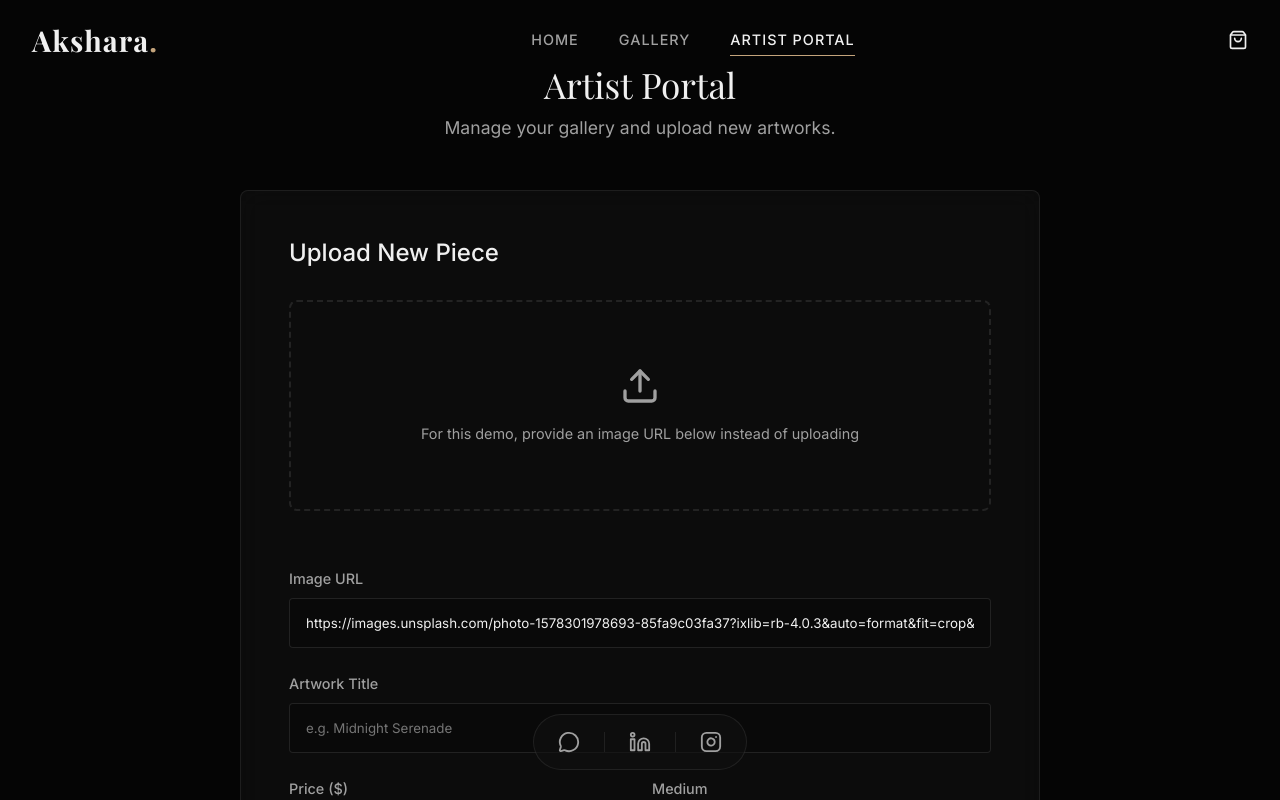
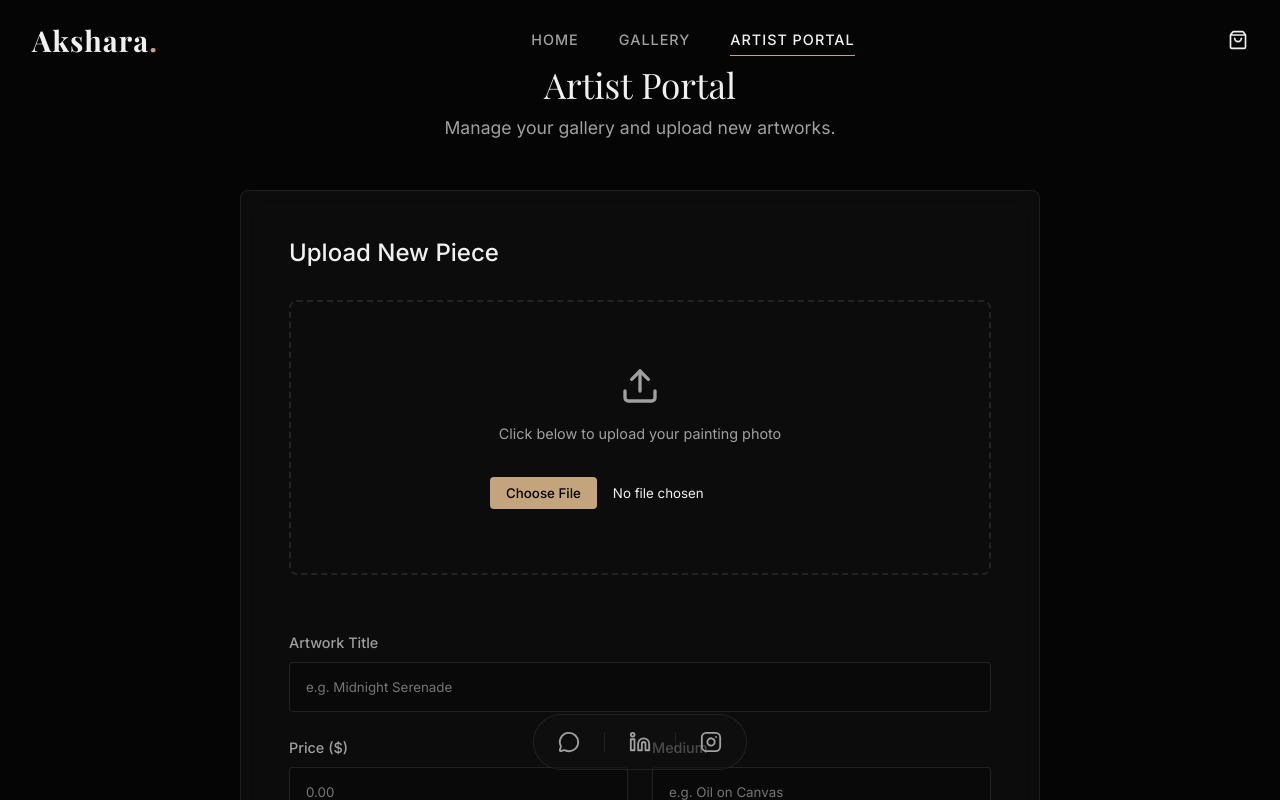
Before and after one commit to 12tarsoliya/akshara.art, a React (Vite) app: page /admin in a window 1280 px wide. Shown: the top 800 px of the page. Built offline with nearby package versions, Linux system fonts and the light colour scheme; a web font is replaced by a local one.

Commit message:
Add local file upload for paintings

```diff
--- a/src/pages/AdminDashboard.css
+++ b/src/pages/AdminDashboard.css
@@ -62,6 +62,31 @@
   font-size: 0.9rem;
 }
 
+.file-input {
+  margin-top: 1rem;
+  font-family: var(--font-body);
+  color: var(--text-primary);
+  width: 100%;
+  max-width: 300px;
+}
+
+.file-input::file-selector-button {
+  background: var(--accent-color);
+  color: black;
+  border: none;
+  padding: 0.5rem 1rem;
+  border-radius: 4px;
+  cursor: pointer;
+  margin-right: 1rem;
+  font-family: var(--font-body);
+  font-weight: 500;
+  transition: all var(--transition-fast);
+}
+
+.file-input::file-selector-button:hover {
+  background: #d4b48c;
+}
+
 .upload-form {
   display: flex;
   flex-direction: column;
--- a/src/pages/AdminDashboard.jsx
+++ b/src/pages/AdminDashboard.jsx
@@ -12,6 +12,17 @@ const AdminDashboard = () => {
     description: '',
     image: 'https://images.unsplash.com/photo-1578301978693-85fa9c03fa37?ixlib=rb-4.0.3&auto=format&fit=crop&w=800&q=80' // default placeholder
   });
+
+  const handleImageUpload = (e) => {
+    const file = e.target.files[0];
+    if (file) {
+      const reader = new FileReader();
+      reader.onloadend = () => {
+        setFormData({ ...formData, image: reader.result });
+      };
+      reader.readAsDataURL(file);
+    }
+  };
 
   const handleSubmit = (e) => {
     e.preventDefault();
@@ -34,18 +45,16 @@ const AdminDashboard = () => {
           <form className="upload-form" onSubmit={handleSubmit}>
             <div className="image-upload-area">
               <Upload size={40} className="upload-icon" />
-              <p>For this demo, provide an image URL below instead of uploading</p>
-            </div>
-
-            <div className="form-group">
-              <label>Image URL</label>
+              <p>Click below to upload your painting photo</p>
               <input
-                type="text"
-                required
-                value={formData.image}
-                onChange={e => setFormData({...formData, image: e.target.value})}
-                placeholder="https://..."
+                type="file"
+                accept="image/*"
+                onChange={handleImageUpload}
+                className="file-input"
               />
+              {formData.image && formData.image !== 'https://images.unsplash.com/photo-1578301978693-85fa9c03fa37?ixlib=rb-4.0.3&auto=format&fit=crop&w=800&q=80' && (
+                <p style={{ color: '#22c55e', marginTop: '0.5rem' }}>Image Selected Successfully!</p>
+              )}
             </div>
 
             <div className="form-group">
```
